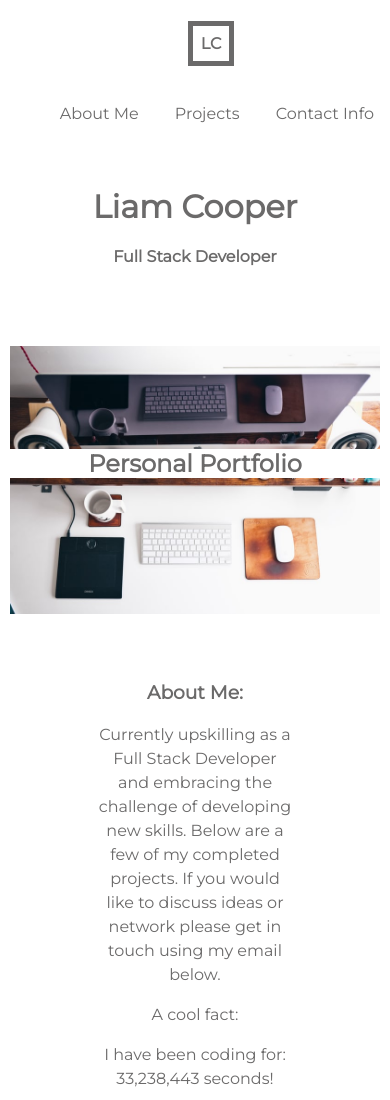
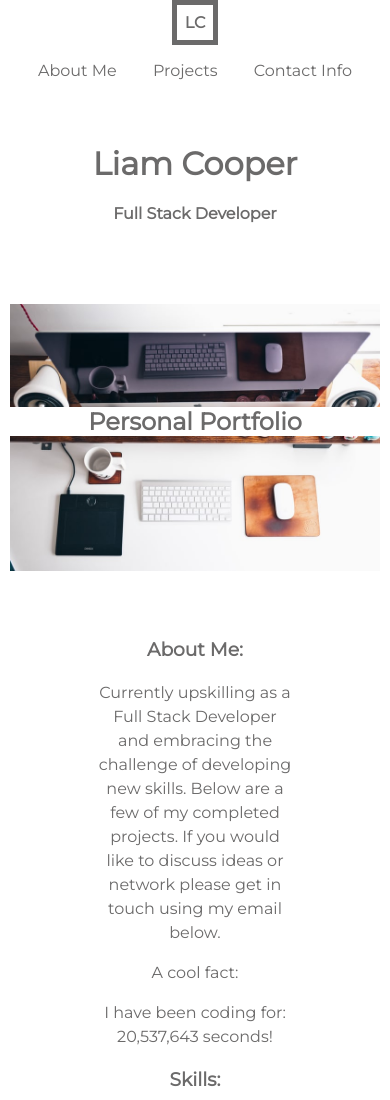
Before and after one commit to LACoop/portfolio, a plain HTML site: page index.html in a window 390 px wide. Shown: the top 1100 px of the page. Drawn offline with Linux system fonts and the light colour scheme.

Commit message:
JavaScript Update and Screen Formatting

```diff
--- a/index.html
+++ b/index.html
@@ -33,7 +33,7 @@
                 <h2>Personal Portfolio</h2>
             </div>
 
-            <section id="#about" class="flex-conainer">
+            <section id="about" class="flex-conainer">
                 <div class="about">
                     <h3>About Me:</h3>
                 <p>Currently upskilling as a Full Stack Developer and embracing the challenge of developing new skills.
@@ -79,7 +79,7 @@
     </body>
     <script>
         const timeContainer = document.getElementById("time-container");
-        const FIRST_DAY = "01-06-2020";
+        const FIRST_DAY = "2020/06/01";
         const FIRST_DAY_DATE = new Date(FIRST_DAY);
         const intlNumberFormatter = new Intl.NumberFormat("en-US");
 
--- a/style.css
+++ b/style.css
@@ -154,3 +154,21 @@ nav p {
 #contact h4{
     padding: 0px 2em;
 }
+
+@media only screen and (max-width: 600px) {
+    header h4 {
+        display: inline-block;
+        margin: auto;
+    }
+
+    header h4:hover {
+        transform: rotate(0deg);
+        -webkit-transform: rotate(0deg);
+    }
+
+    nav {
+        text-align: center;
+    }
+
+
+}
```
